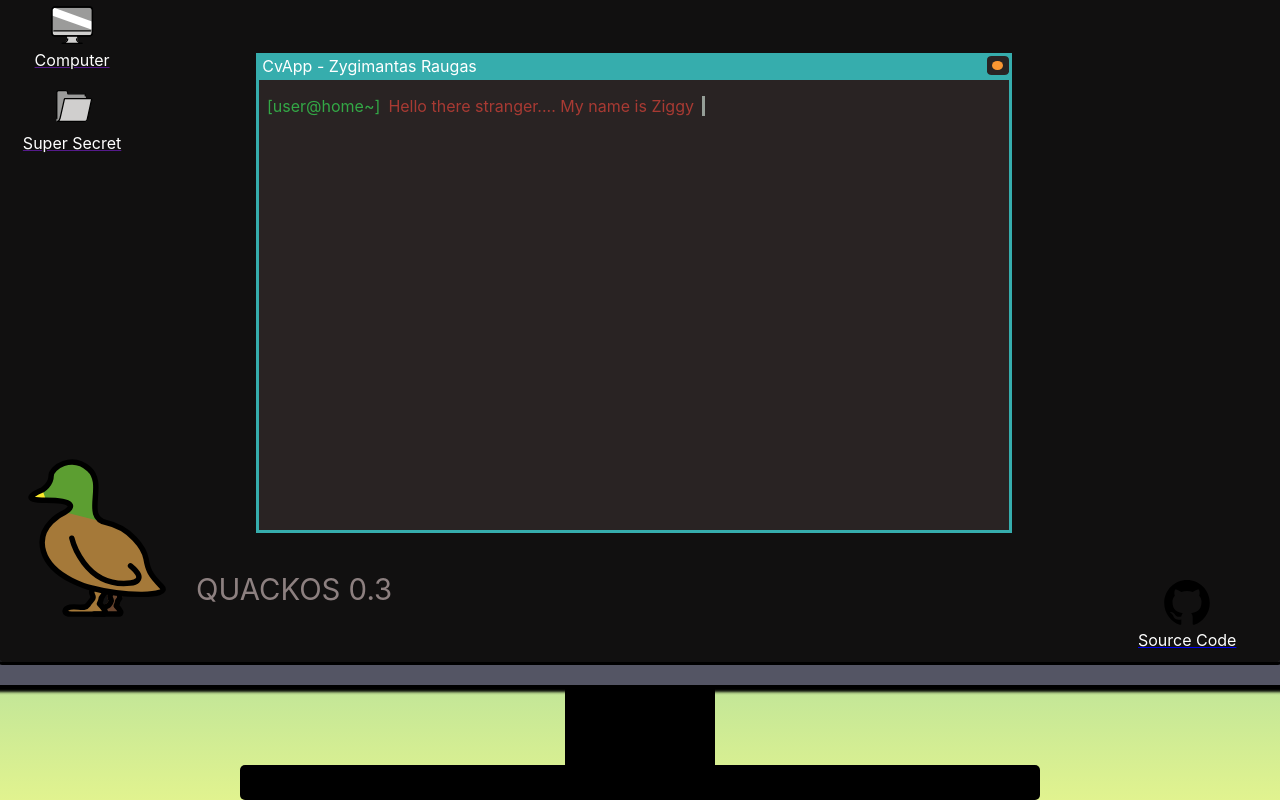
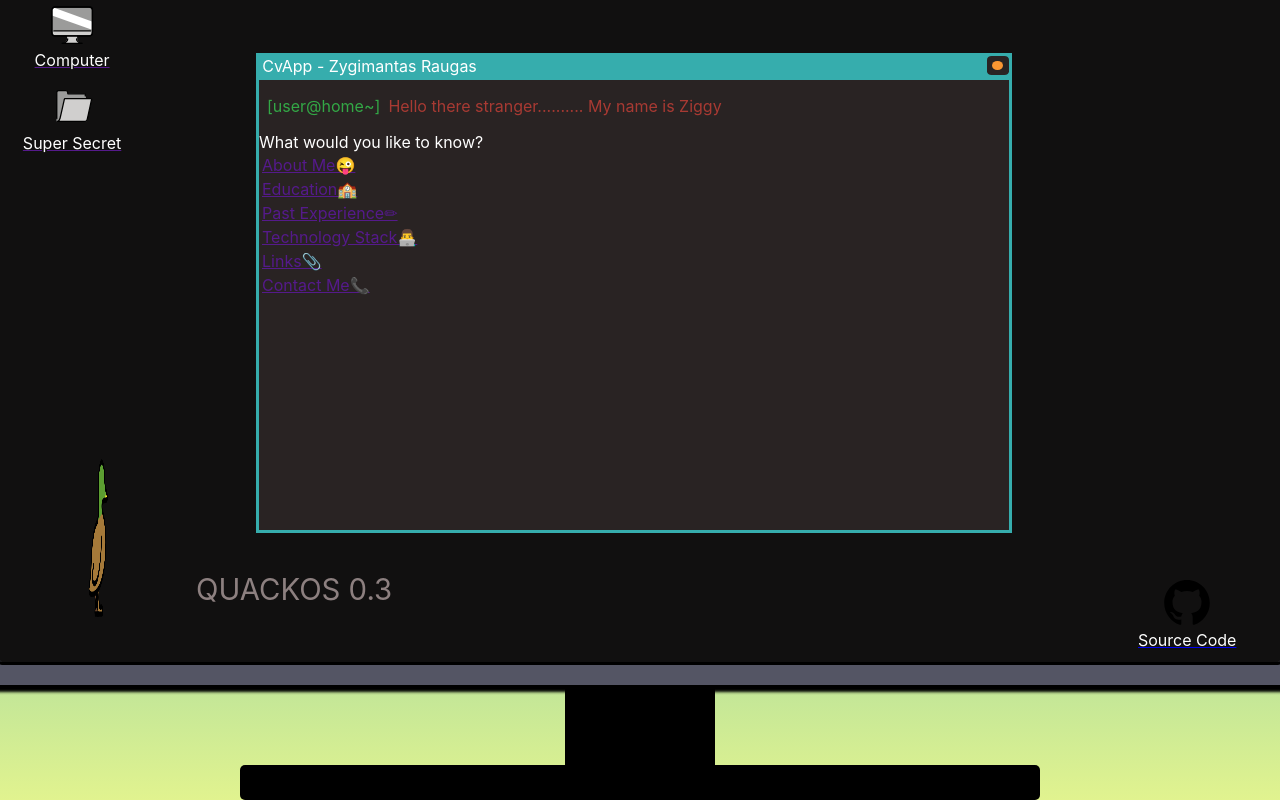
Before and after one commit to igiz/pages, a React (Create React App) app: page / in a window 1280 px wide. Shown: the top 800 px of the page. Built offline with nearby package versions, Linux system fonts and the light colour scheme.

Commit message:
Screwing around with animations
- Screwing around with animations
- Added a json to hold all the navigational links.

```diff
--- a/src/components/Computer.tsx
+++ b/src/components/Computer.tsx
@@ -79,6 +79,18 @@
     text-align: center;
 `;
 
+const RotatingImage = styled.img`
+    animation: flip 20s steps(360) infinite;
+    @keyframes flip {
+        from {
+            transform: rotate3d(0, 1, 0, 0deg);
+        }
+        to {
+            transform: rotate3d(0, 1, 0, 360deg);
+        }
+    }
+`;
+
 const Icon: React.FC<{ iconText: string, iconImage: string, link: string, column?: number, row?: number }> = ({ iconText, iconImage, link, row, column }) => {
     return <Link href={link} target='_blank' rel='noreferrer' row={row} column={column}>
         <IconImage src={iconImage} />
@@ -88,7 +100,7 @@
 
 const SystemLogo: React.FC = () => {
     return <Logo>
-        <img src={duck} title='Quack' alt='Mr Duck' />
+        <RotatingImage src={duck} title='Quack' alt='Mr Duck' />
         <LogoText>QUACKOS 0.3</LogoText>
     </Logo>
 }
--- a/src/components/CvApp.tsx
+++ b/src/components/CvApp.tsx
@@ -1,6 +1,8 @@
 import React from 'react';
 import styled from 'styled-components';
 
+import { NavLink } from '../types/interfaces';
+import linkConfig from '../links.json'
 
 const ColoredSpan = styled.span<{ color: string }>`
     color: ${props => props.color};
@@ -12,37 +14,56 @@
     }
 `;
 
-const ScrollSpan = styled.span<{ color: string }> `
+const ScrollSpan = styled.span<{ color: string, steps: number }>`
     color: ${props => props.color};
     display: inline-flex;
-    overflow: hidden; /* Ensures the content is not revealed until the animation */
-    padding-right: 0.5rem;
-    border-right: 0.2rem solid #959e97; /* The typwriter cursor */
-    white-space: nowrap; /* Keeps the content on a single line */
+    overflow: hidden;
+    padding-right: 0.1rem;
+    border-right: 0.2rem solid #959e97;
+    white-space: nowrap;
 
     animation:
-        typing 3.5s steps(40, end),
-        blink-caret .75s step-end infinite;
+        typewriter 3s steps(${props => props.steps}, end),
+        blink-caret 1s step-end infinite;
 
-    /* The typing effect */
-    @keyframes typing {
+    @keyframes typewriter {
         from { width: 0% }
         to { width: 65% }
     }
+
+    @keyframes blink-caret {
+        from, to { border-color: transparent }
+        50% { border-color: #959e97; }
+    }
 `;
 
+const ConsoleContainer = styled.div`
+    display: flex;
+    flex-direction: column;
+`;
 
 const ConsoleText: React.FC<{ message: string }> = ({ message }) => {
     return <ConsoleLine>
         <ColoredSpan color={'#33A846'}>[user@home~]</ColoredSpan>
-        <ScrollSpan color={'#A83A33'}>{message}</ScrollSpan>
+        <ScrollSpan steps={message.length} color={'#A83A33'}>{message}</ScrollSpan>
     </ConsoleLine>
 }
 
 const CvApp: React.FC = () => {
-    return <div>
-        <ConsoleText message={'Hello there stranger.... My name is Ziggy'} />
-    </div>
+    const navigationLinks: NavLink[] = linkConfig.links;
+    return <ConsoleContainer>
+        <ConsoleText message={'Hello there stranger.......... My name is Ziggy'} />
+        <div>
+            <ColoredSpan color="white">What would you like to know?</ColoredSpan>
+            <table id="nav">
+                {navigationLinks.map(item => <tr>
+                    <td>
+                        <a href={item.link}>{item.text}</a>
+                    </td>
+                </tr>)}
+            </table>
+        </div>
+    </ConsoleContainer>
 }
 
 export default CvApp;
--- /dev/null
+++ b/src/links.json
@@ -0,0 +1,28 @@
+{
+    "links": [
+        {
+            "link": "",
+            "text": "About Me😜"
+        },
+        {
+            "link": "",
+            "text": "Education🏫"
+        },
+        {
+            "link": "",
+            "text": "Past Experience✏"
+        },
+        {
+            "link": "",
+            "text": "Technology Stack👨‍💻"
+        },
+        {
+            "link": "",
+            "text": "Links📎"
+        },
+        {
+            "link": "",
+            "text": "Contact Me📞"
+        }
+    ]
+}
--- /dev/null
+++ b/src/types/interfaces.tsx
@@ -0,0 +1,4 @@
+export interface NavLink {
+    link: string,
+    text: string
+}
```
